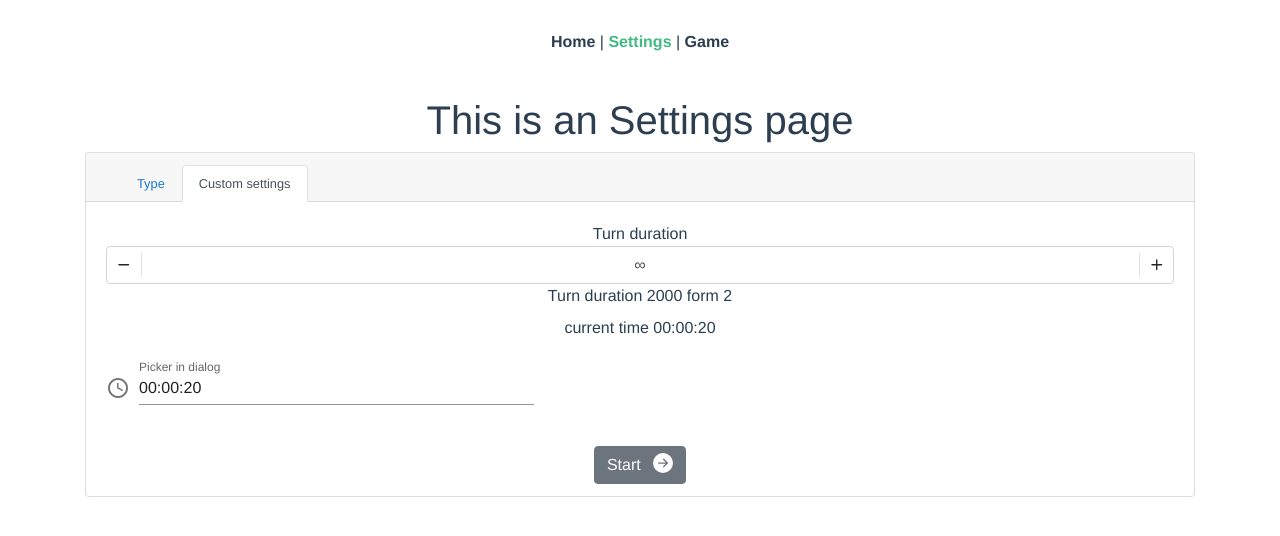
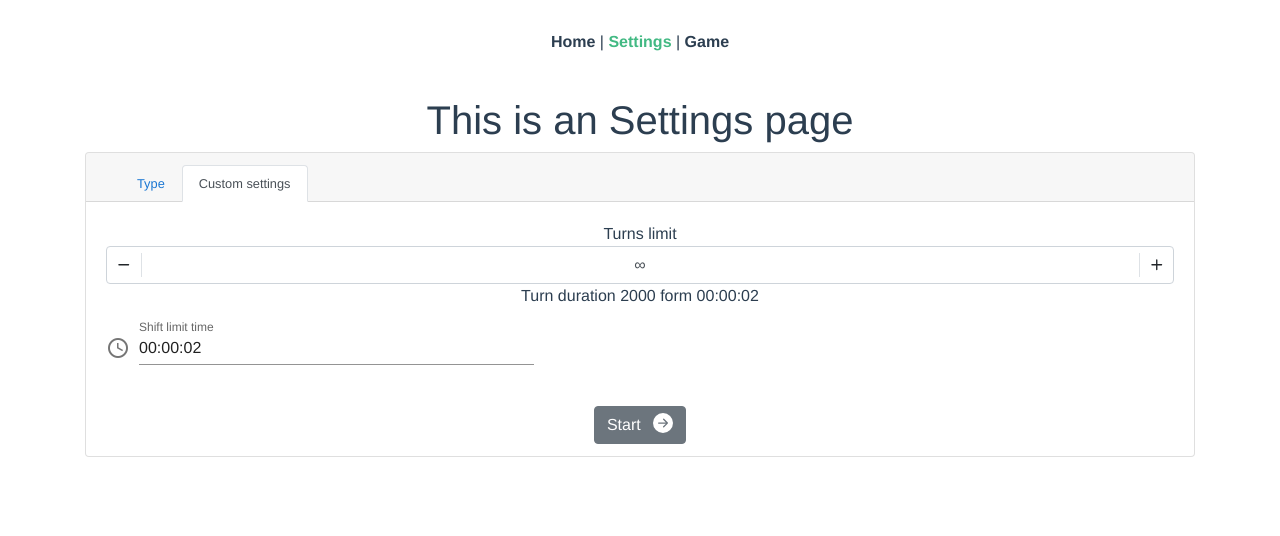
Before and after one commit to AlejandrLara12/time-game-app, a Vue app: page /settings in a window 1280 px wide. Shown: the top 536 px of the page. Built offline with nearby package versions, Linux system fonts and the light colour scheme.

Commit message:
changes game shift limit duration using UI time selctor

```diff
--- a/src/views/Settings.vue
+++ b/src/views/Settings.vue
@@ -16,7 +16,7 @@
           </b-card>
         </b-tab>
         <b-tab title="Custom settings">
-          Turn duration
+          Turns limit
           <b-form-spinbutton
           v-model="turnsLimit"
           min="0" max="999"
@@ -26,8 +26,6 @@
 
           <label for="shiftTimeLimitRange">Turn duration {{ shiftTimeLimit }} form {{ formShiftTimeLimit }}</label>
 
-          <p>current time {{ time }}</p>
-
           <v-row>
             <v-col
               cols="11"
@@ -35,15 +33,15 @@
             >
               <v-dialog
                 ref="dialog"
-                v-model="modal2"
-                :return-value.sync="time"
+                v-model="clockModal"
+                :return-value.sync="formShiftTimeLimit"
                 persistent
                 width="290px"
               >
                 <template v-slot:activator="{ on, attrs }">
                   <v-text-field
-                    v-model="time"
-                    label="Picker in dialog"
+                    v-model="formShiftTimeLimit"
+                    label="Shift limit time"
                     prepend-icon="mdi-clock-time-four-outline"
                     readonly
                     v-bind="attrs"
@@ -51,26 +49,27 @@
                   ></v-text-field>
                 </template>
                 <v-time-picker
-                  v-if="modal2"
-                  v-model="time"
+                  v-if="clockModal"
+                  v-model="formShiftTimeLimit"
                   full-width
                   ampm-in-title
                   format="24hr"
                   scrollable
                   use-seconds
+                  @input="handleTimeInput"
                 >
                   <v-spacer></v-spacer>
                   <v-btn
                     text
                     color="primary"
-                    @click="modal2 = false"
+                    @click="clockModal = false"
                   >
                     Cancel
                   </v-btn>
                   <v-btn
                     text
                     color="primary"
-                    @click="$refs.dialog.save(time)"
+                    @click="$refs.dialog.save(formShiftTimeLimit)"
                   >
                     OK
                   </v-btn>
@@ -105,6 +104,7 @@
 
 <script>
 import { mapMutations, mapState } from 'vuex';
+import moment from 'moment'
 
 export default {
   name: 'Settings',
@@ -112,11 +112,9 @@ export default {
   },
   data() {
     return {
-      time: '00:00:20',
-      menu2: false,
-      modal2: false,
+      formShiftTimeLimit: '00:00:20',
+      clockModal: false,
       tabIndex: 1,
-      formShiftTimeLimit: 0,
       turnsLimit: 0,
     }
   },
@@ -126,21 +124,30 @@ export default {
       if(value === 0) return '∞'
       return value
     },
-    timeFormatter(value){
+    twoDigitsFormatter(value){
       let str = value + ''
       if(str.length == 2) return str
       return `0${str}`
     },
-  },
-  watch: {
-    formShiftTimeLimit(v) {
-      console.log('new duration', v)
-      this.setShiftTimeLimit({ duration: v * 1000 })
-    }
+    handleTimeInput(newDuration){
+      // console.log('time selected', newDuration)
+      const duration = moment.duration(newDuration).asMilliseconds()
+      // console.log('duration', duration)
+      this.setShiftTimeLimit({ duration })
+    },
   },
   mounted() {
     // init from with state
-    this.formShiftTimeLimit = this.shiftTimeLimit / 1000
+
+    // 1000ms => '00:00:01'
+    const currentDuration = moment.duration(this.shiftTimeLimit)
+    const hrs = currentDuration.hours();
+    const min = currentDuration.minutes();
+    const sec = currentDuration.seconds();
+
+    const formattedTime = `${this.twoDigitsFormatter(hrs)}:${this.twoDigitsFormatter(min)}:${this.twoDigitsFormatter(sec)}`
+    console.log('mounted duration', formattedTime)
+    this.formShiftTimeLimit = formattedTime
   },
   computed: {
     ...mapState(['shiftTimeLimit']),
```
